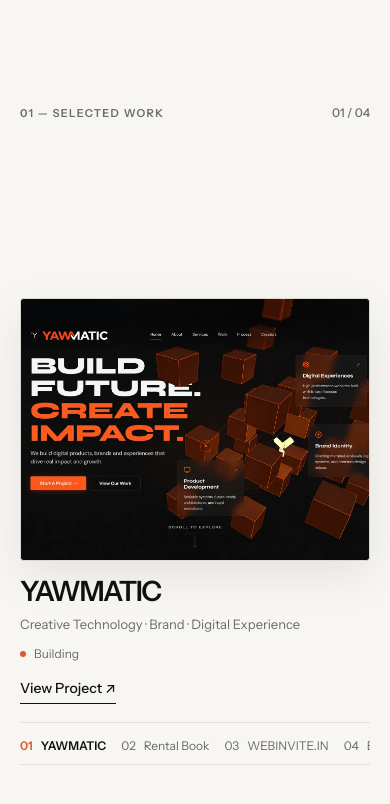
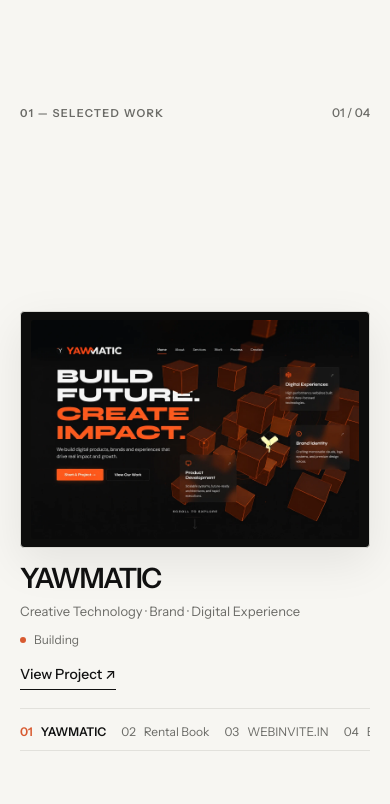
Before and after one commit to jifrick/jifri-portfolio, a React (Vite) app: page / in a window 390 px wide. Shown: the part 815-1619 px from the top of the page. Built offline with nearby package versions, Linux system fonts and the light colour scheme.

Commit message:
Fix project screenshot rendering: 100% complete uncropped image with object-fit: contain, width: 92%, height: auto

```diff
--- a/src/components/FullWidthProjectStage.css
+++ b/src/components/FullWidthProjectStage.css
@@ -33,7 +33,7 @@
   display: flex;
   align-items: center;
   justify-content: space-between;
-  margin-bottom: 26px;
+  margin-bottom: 24px;
 }
 
 .work-counter {
@@ -47,8 +47,6 @@
   width: 100%;
   position: relative;
   overflow: hidden;
-  aspect-ratio: 16 / 9;
-  max-height: 64vh;
   border: 1px solid #dad9d3;
   border-radius: var(--radius-sm);
   background: #e9e7e0;
@@ -56,6 +54,8 @@
   display: flex;
   align-items: center;
   justify-content: center;
+  padding: 12px 0;
+  max-height: 58vh;
   transform: translateZ(0);
   transition: background-color 0.15s ease-out;
 }
@@ -77,11 +77,14 @@
 }
 
 .showcase-real-image {
-  width: 100%;
-  height: 100%;
-  object-fit: cover;
-  object-position: top center;
+  width: 92%;
+  max-width: 94%;
+  height: auto;
+  max-height: 54vh;
+  object-fit: contain;
+  object-position: center;
   display: block;
+  margin: 0 auto;
   border-radius: calc(var(--radius-sm) - 1px);
 }
 
@@ -147,7 +150,7 @@
   grid-template-columns: minmax(0, 1fr) auto;
   align-items: end;
   gap: 30px;
-  margin-top: 25px;
+  margin-top: 24px;
 }
 
 .project-title {
@@ -204,7 +207,7 @@
   display: flex;
   align-items: center;
   gap: 0;
-  margin-top: 27px;
+  margin-top: 24px;
   border-top: 1px solid var(--border);
   padding-top: 14px;
 }
@@ -273,8 +276,9 @@
     width: calc(100% - 48px);
   }
 
-  .project-visual {
-    max-height: 58vh;
+  .showcase-real-image {
+    width: 94%;
+    max-height: 48vh;
   }
 
   .project-nav-item {
@@ -308,9 +312,14 @@
   }
 
   .project-visual {
-    aspect-ratio: 4 / 3;
-    max-height: none;
+    padding: 8px 0;
+    max-height: 44vh;
     box-shadow: 0 15px 45px rgba(17, 17, 17, 0.08);
+  }
+
+  .showcase-real-image {
+    width: 96%;
+    max-height: 42vh;
   }
 
   .project-info {
```
